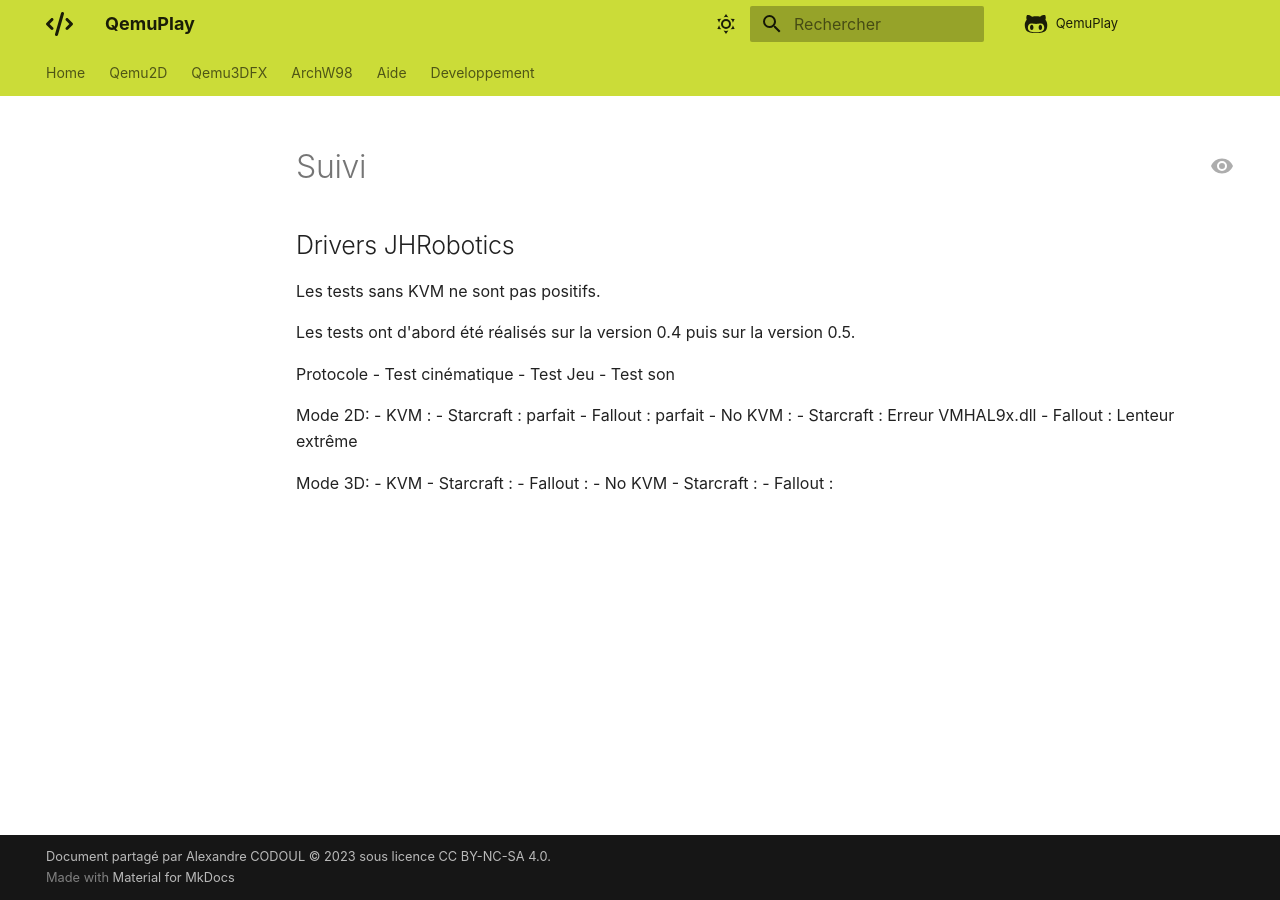
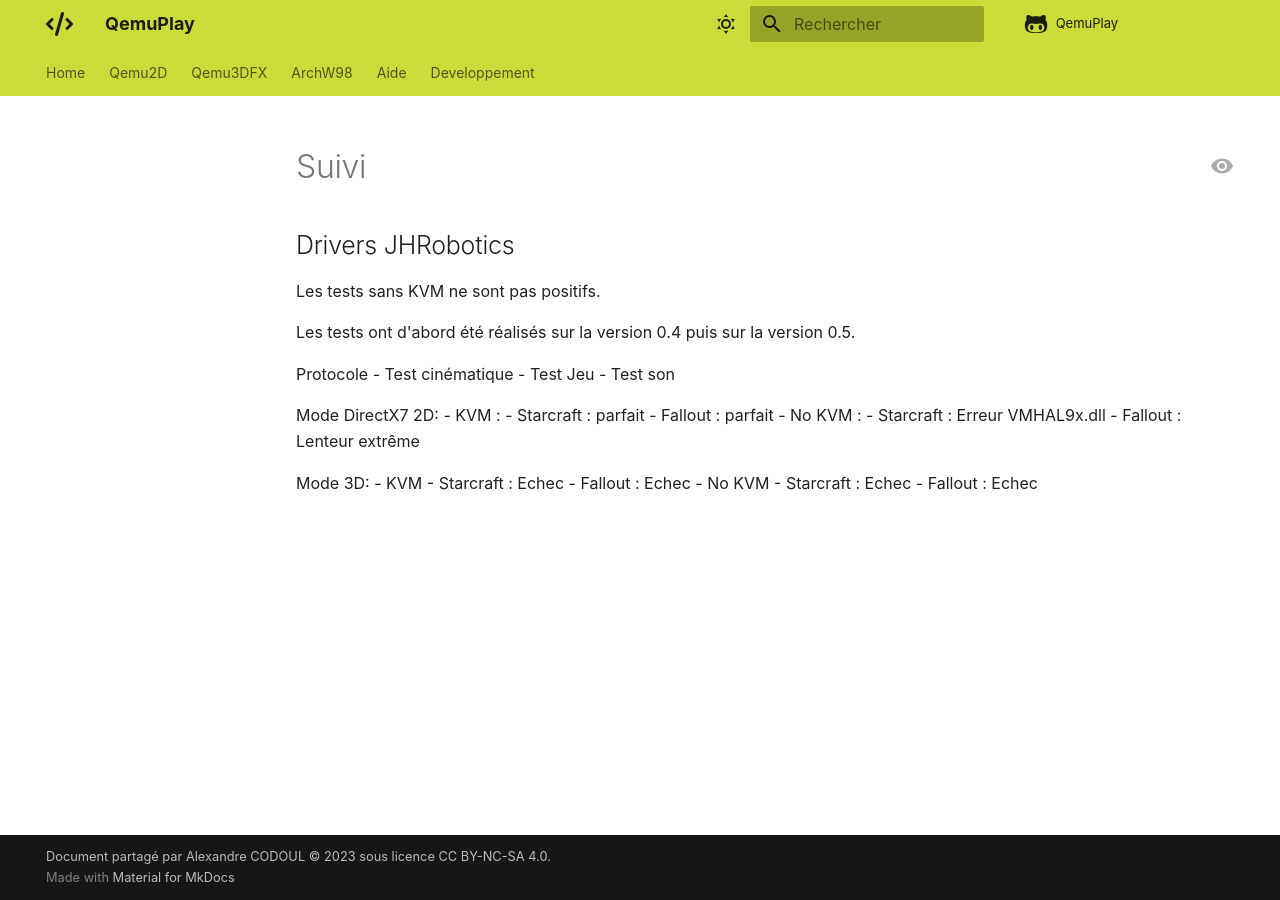
Before and after one commit to daerlnaxe/QemuPlay, an MkDocs documentation site: the page built from docs/03-archw98/suivi.md, in a window 1280 px wide. Built offline with MkDocs 1.6.1 and Material for MkDocs 9.7.7, drawn with Linux system fonts in a browser that asks for light colours; comment, search, counter and statistics services are not loaded.

Commit message:
Update suivi.md

```diff
--- a/docs/03-archw98/suivi.md
+++ b/docs/03-archw98/suivi.md
@@ -8,7 +8,7 @@ Protocole
 - Test Jeu
 - Test son
 
-Mode 2D:
+Mode DirectX7 2D:
 - KVM :
   - Starcraft : parfait
   - Fallout : parfait
@@ -18,8 +18,8 @@ Mode 2D:
 
 Mode 3D:
 - KVM
-  - Starcraft :
-  - Fallout :
+  - Starcraft : Echec
+  - Fallout : Echec
 - No KVM
-  - Starcraft :
-  - Fallout :
+  - Starcraft : Echec
+  - Fallout : Echec
```
